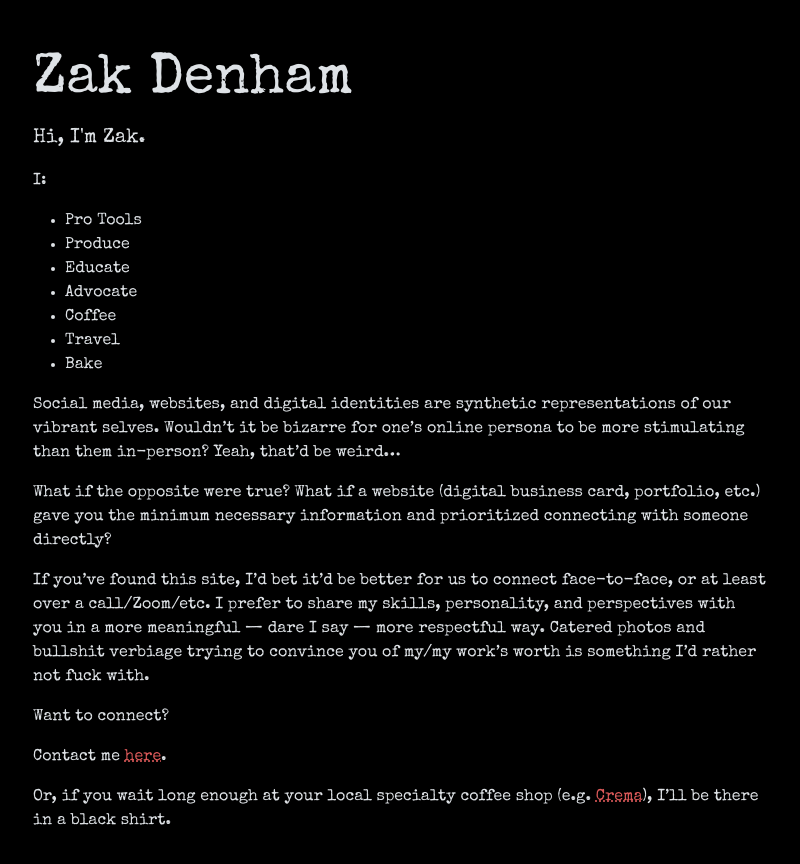
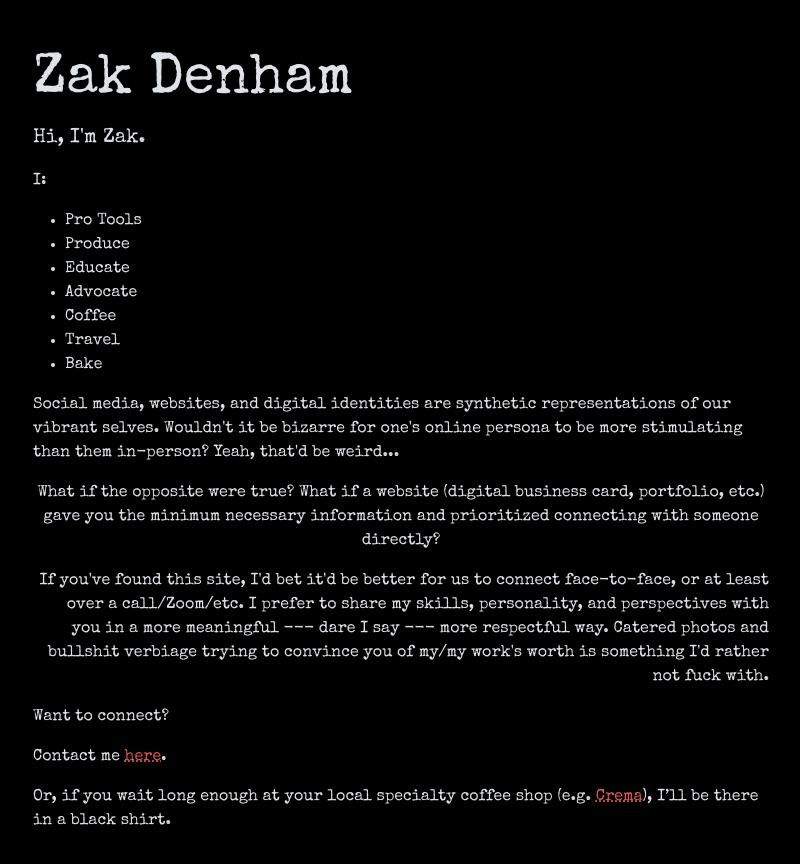
Before and after one commit to zakdenham/zakdenham.github.io, a Jekyll site: the page built from index.md, in a window 1280 px wide. Shown: the top 864 px of the page, without its empty margins (239-1039 px from the left). Built offline with Jekyll 4.4.1, drawn with Linux system fonts in a browser that asks for light colours.

Commit message:
Text alignment example

```diff
--- a/index.md
+++ b/index.md
@@ -15,11 +15,17 @@ I:
 - Travel
 - Bake
 
+<p class="text-start">
 Social media, websites, and digital identities are synthetic representations of our vibrant selves. Wouldn't it be bizarre for one's online persona to be more stimulating than them in-person? Yeah, that'd be weird...
+</p>
 
+<p class="text-center">
 What if the opposite were true? What if a website (digital business card, portfolio, etc.) gave you the minimum necessary information and prioritized connecting with someone directly?
+</p>
 
+<p class="text-end">
 If you've found this site, I'd bet it'd be better for us to connect face-to-face, or at least over a call/Zoom/etc. I prefer to share my skills, personality, and perspectives with you in a more meaningful --- dare I say --- more respectful way. Catered photos and bullshit verbiage trying to convince you of my/my work's worth is something I'd rather not fuck with.
+</p>
 
 Want to connect?
 
```
